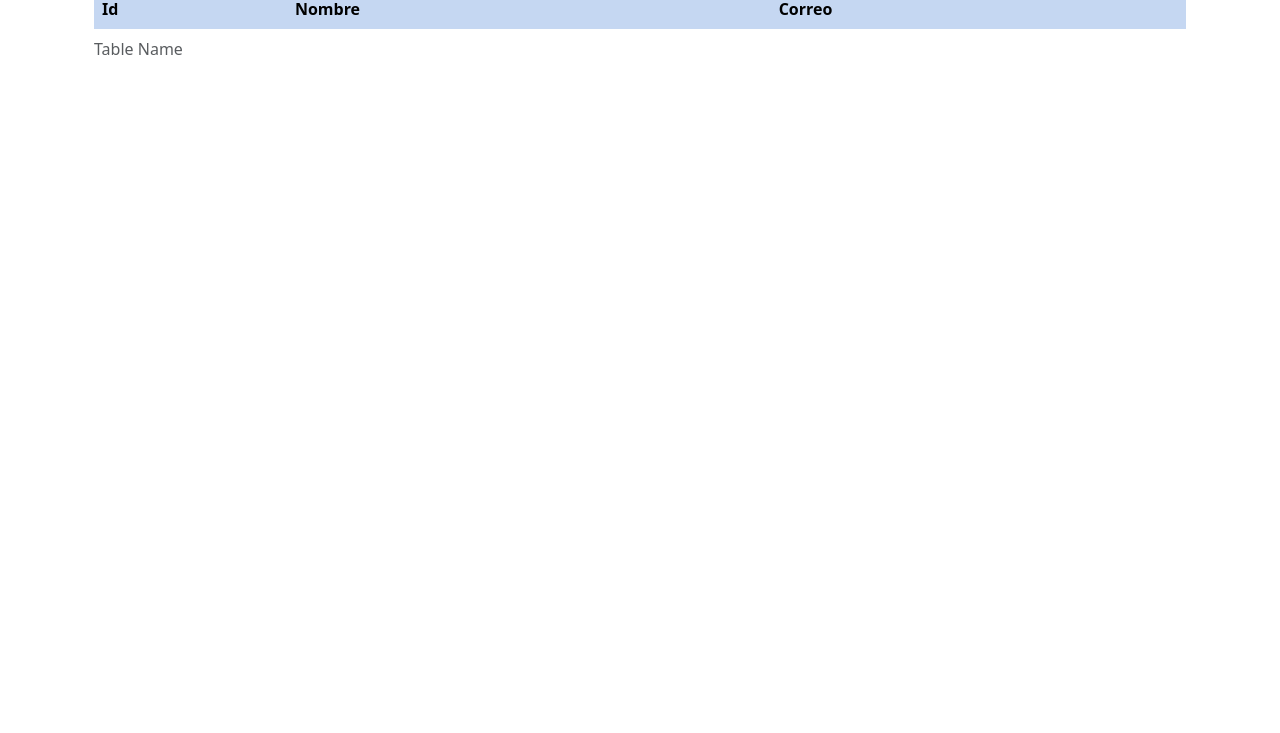
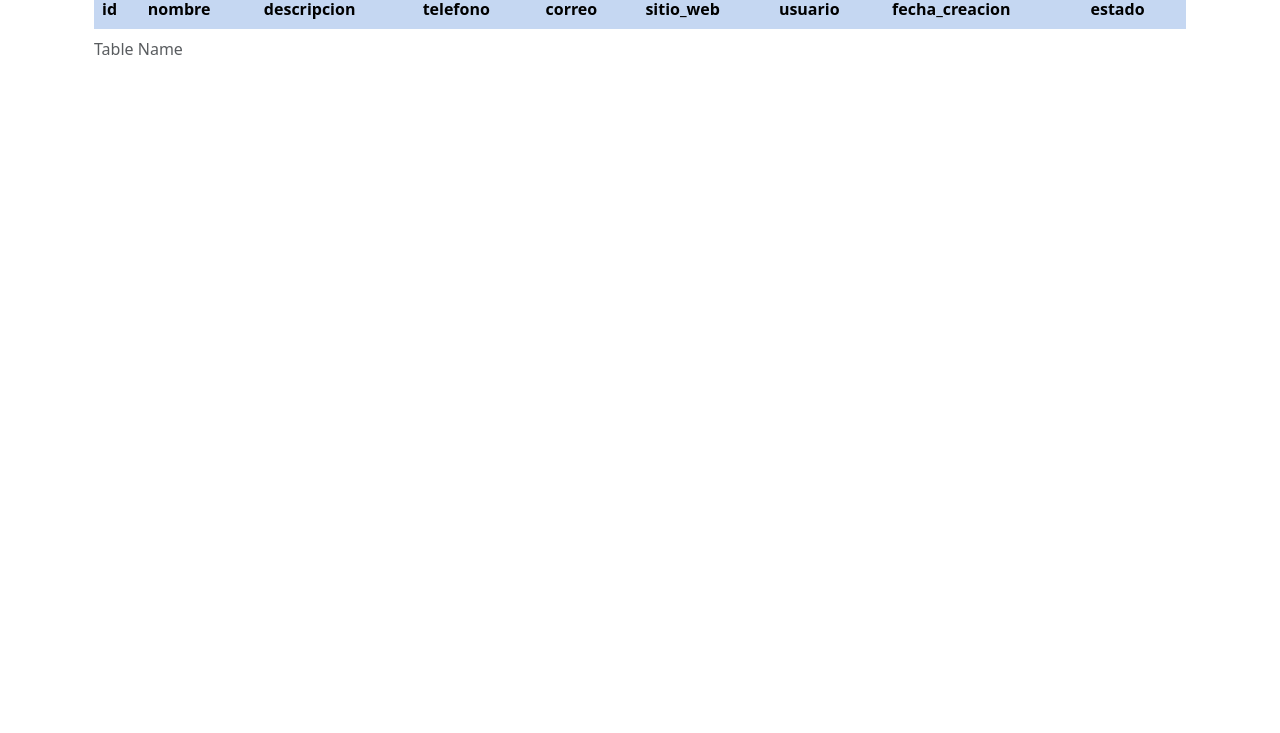
Before and after one commit to Adurannn/prograwebc22026, a website with bundled scripts: page front/public/hotel.html in a window 1280 px wide. Shown: the part 67-800 px from the top of the page. Built offline with nearby package versions, Linux system fonts and the light colour scheme; no server answers.

Commit message:
respeusta

```diff
--- a/front/public/hotel.html
+++ b/front/public/hotel.html
@@ -33,9 +33,15 @@
                   Table Name
                 </caption>
                 <tr>
-                  <th>Id</th>
-                  <th>Nombre</th>
-                  <th>Correo</th>
+                  <th scope="row">id</th>
+                  <th>nombre</th>
+                  <th>descripcion</th>
+                  <th>telefono</th>
+                  <th>correo</th>
+                  <th>sitio_web</th>
+                  <th>usuario</th>
+                  <th>fecha_creacion</th>
+                  <th>estado</th>
                 </tr>
               </thead>
               <tbody class="table-group-divider" id="baseTabla"></tbody>
--- a/front/public/js/hotel.js
+++ b/front/public/js/hotel.js
@@ -29,13 +29,21 @@ function pintarTabla(dataLista) {
           <tr class="table-primary">
                   <td scope="row">${elementoIndividual.id}</td>
                   <td>${elementoIndividual.nombre}</td>
+                  <td>${elementoIndividual.descripcion}</td>
+                  <td>${elementoIndividual.telefono}</td>
                   <td>${elementoIndividual.correo}</td>
+                  <td>${elementoIndividual.sitio_web}</td>
+                  <td>${elementoIndividual.usuario}</td>
+                  <td>${elementoIndividual.fecha_creacion}</td>
+                  <td>${elementoIndividual.estado}</td>
                 </tr>
         `;
 
         baseTabla.innerHTML += fila;
 
     });
+
+    // npm install
     // id = 0,
     // nombre = "",
     // descripcion = "",
```
